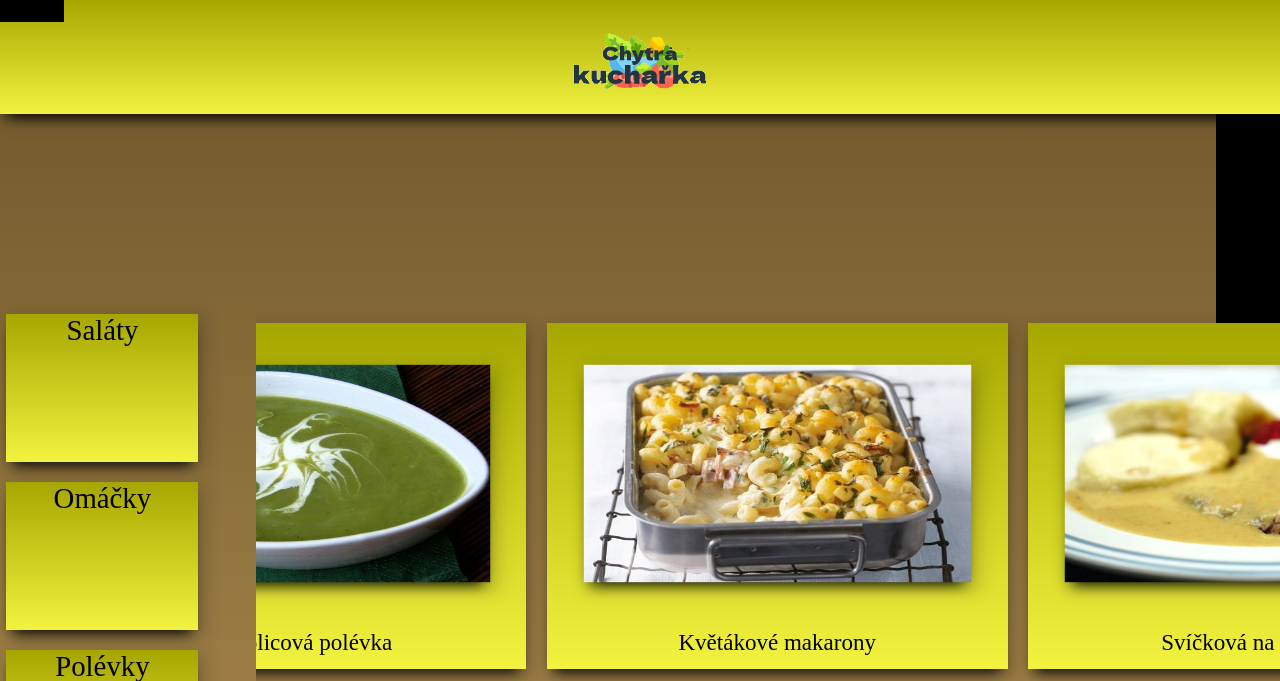
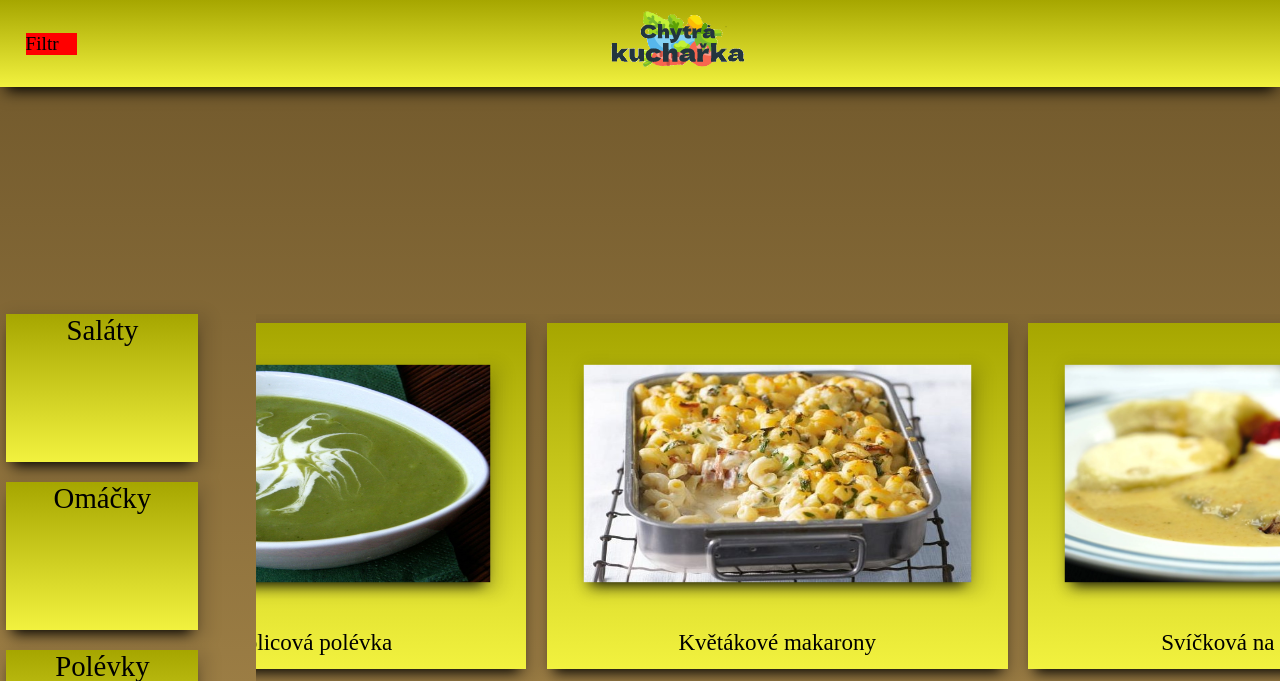
Before and after one commit to Luminarko/maturita, a PHP site: page / in a window 1280 px wide. Shown: the top 681 px of the page. Run offline with PHP 8.4, Linux system fonts and the light colour scheme; data comes from the database, SQL or seed files in the repository; style sheets or scripts are compiled from the project's sources.

Commit message:
Add files via upload

```diff
--- a/STYLE/style.scss
+++ b/STYLE/style.scss
@@ -9,7 +9,8 @@ body{
     font-family: 'Times New Roman';
 }
 header{
-    text-align: center;
+    display: flex;
+    align-items: center;
     width: 100%;
     background-image: linear-gradient(rgb(166, 166, 0), rgb(242, 242, 63));
     box-shadow: 0px 10px 13px -7px #000000, 5px 5px 15px 5px rgba(0,0,0,0.12);
@@ -18,6 +19,9 @@ header{
 }
 img:hover{
     cursor: pointer;
+}
+.logo{
+    margin: auto;
 }
 .body{
     display: flex;
@@ -30,7 +34,7 @@ img:hover{
     top: 0%;
     width: 90%;
     left: 0%;
-    z-index: 3;
+    z-index: 1000;
 }
 
 .kat_menu{
@@ -112,18 +116,12 @@ img:hover{
 h1{
     margin: 2%;
 }
-.back_button{
-    width: 5%;
-    height: 20%;
-    background-color: black;
+.filtr_button{
+    width: 4%;
+    height: 80%;
+    margin-left: 2%;
+    background-color: red;
 }
-.back_button:hover{
+.filtr_button:hover{
     cursor: pointer;
 }
-.filtr_button{
-    width: 5%;
-    height: 20%;
-    background-color: black;
-    position: fixed;
-    right: 0%;
-}
--- a/index.php
+++ b/index.php
@@ -31,21 +31,21 @@
 </head>
 <body>
     <?php
-    echo "<header><div class='back_button' onclick=\"window.history.back()\">Zpět</div><img src='PICS/logo.png' onclick=\"location.href='?page=home'\"><div class='filtr_button' id='toggle' class='filtr' onclick='toggle_filtr()'>Filtr</div></header>";
+    echo "<header><div class='filtr_button' id='toggle' class='filtr' onclick='toggle_filtr()'>Filtr</div><img src='PICS/logo.png' class='logo' onclick=\"location.href='?page=home'\"></header>";
+    echo "<div id='checkboxes' class='checkboxes'><form class='form' id='form' method='POST' action=?page=filtr>";
+    $i = 0;
+        foreach($suroviny as $surovina){
+            $i++;
+            echo "<label for='$surovina'>$surovina</label><input id='$surovina' type='checkbox' name='$i' value='$surovina'></input>";
+        }
+        echo "<button class='submit' type='submit' onclick='clear()' value='Filtr'>Filtrovat</button>";
+        echo "</form></div>";
     echo "<div class='kat_menu'>";
             foreach($kat_rows as $row){
                 echo "<div class='kat_button' onclick=\"location.href ='?page=$row[0]'\">$row[1]</div>";
             }
         echo "</div>";
     if($page == "home"){
-        echo "<div id='checkboxes' class='checkboxes'><form class='form' id='form' method='POST' action=?page=filtr>";
-        $i = 0;
-        foreach($suroviny as $surovina){
-            $i++;
-            echo "<label for='$surovina'>$surovina</label><input id='$surovina' type='checkbox' name='$i' value='$surovina'></input>";
-        }
-        echo "<div class='submit' type='submit' onclick='clear()' value='Filtr'></div>";
-        echo "</form></div>";
         echo "<div class='body'>";
         echo "<div class='recept_list'>";
             foreach($recept_rows as $recept){
@@ -64,11 +64,11 @@
             }
             $data = mysqli_query($conn, $query);
             echo "<div class='recept_list'>";
-            echo "</div>";
 
             foreach($data as $rows){
                 echo "<div class='recept_button' onclick=\"location.href ='?page=$rows[NÁZEV]'\"><img src='PICS/$rows[OBRAZEK]' class='recept_pic'>$rows[NÁZEV]</div>";
             };
+            echo "</div>";
             }
         else{
             echo "<h1>Žádné výsledky hledání...</h1><br><p>Vraťte se zpět na hlavní stránku</p>";
```
